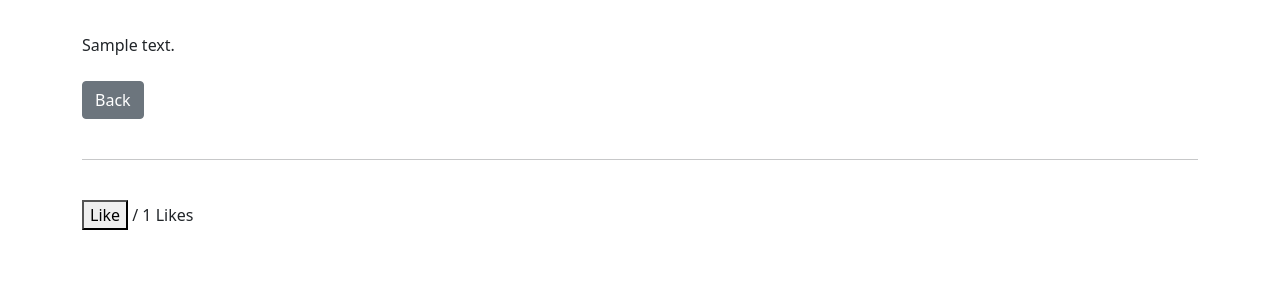
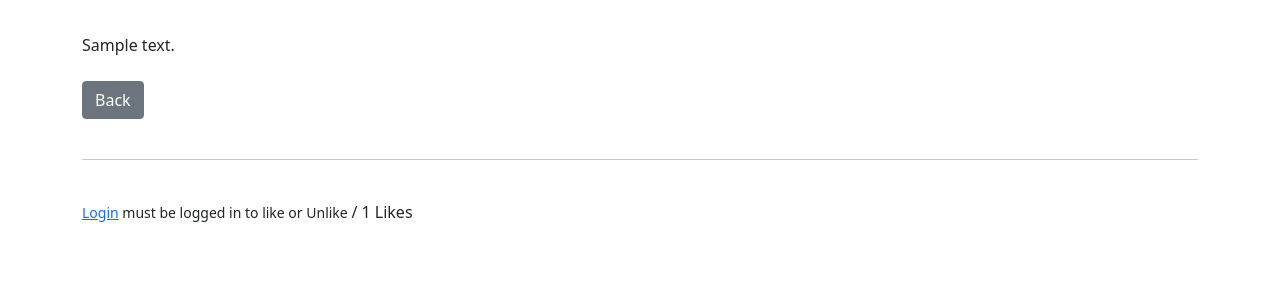
Before and after one commit to Hiradoras/myblog, a Django app: template theblog/templates/article_detail.html in a window 1280 px wide. Shown: the part 184-484 px from the top of the page. Run offline with Django 4.2, Linux system fonts and the light colour scheme; the template is opened without the code that fills it: most values are stand-ins (such as "Sample title", 1, 10 or a date in 2020).

Commit message:
unlike added

```diff
--- a/theblog/templates/article_detail.html
+++ b/theblog/templates/article_detail.html
@@ -27,7 +27,16 @@
     <br/>
     <form action="{% url 'like-post' post.pk %}" method = "POST">
         {% csrf_token %}
-        <button type="submit", name="post_id", value="{{post.id}}",class="btn btn-primary btn-sm">Like</button> /
+        {% if user.is_authenticated %}
+                {% if liked %}
+                    <button type="submit", name="post_id", value="{{post.id}}" class="btn btn-danger btn-sm">Unlike</button>
+                {% else %}
+                    <button type="submit", name="post_id", value="{{post.id}}" class="btn btn-primary btn-sm">Like</button>
+                {% endif %}
+        {% else %}
+            <small><a href="{% url 'login' %}">Login</a>  must be logged in to like or Unlike  </small>
+        {% endif %}
+        /
         {{total_likes}} Likes
 
 
```
Also changed, not shown: theblog/views.py (+15 -1 lines), db.sqlite3.
